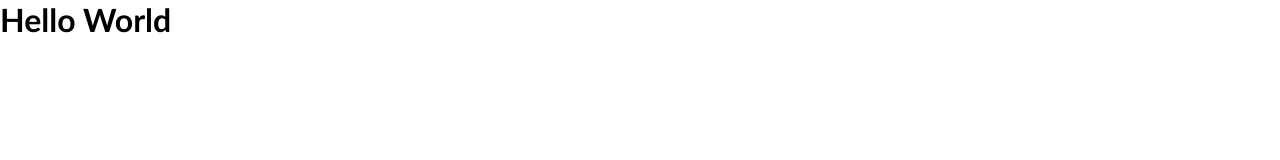
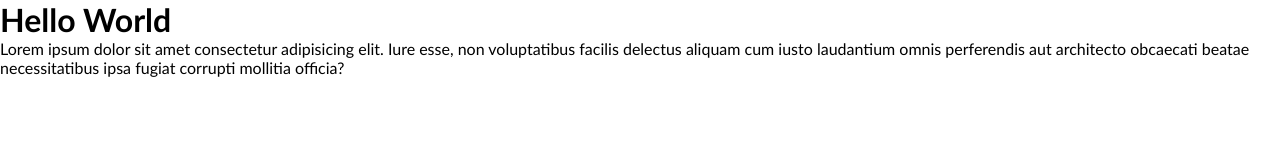
Before and after one commit to Muhammad-Zohaib-25/learning-git-and-github, a plain HTML site: page index.html in a window 1280 px wide. Drawn offline with Linux system fonts and the light colour scheme.

Commit message:
add p in index

```diff
--- a/index.html
+++ b/index.html
@@ -9,5 +9,6 @@
 </head>
 <body>
   <h1>Hello World</h1>
+  <p>Lorem ipsum dolor sit amet consectetur adipisicing elit. Iure esse, non voluptatibus facilis delectus aliquam cum iusto laudantium omnis perferendis aut architecto obcaecati beatae necessitatibus ipsa fugiat corrupti mollitia officia?</p>
 </body>
 </html>
```
